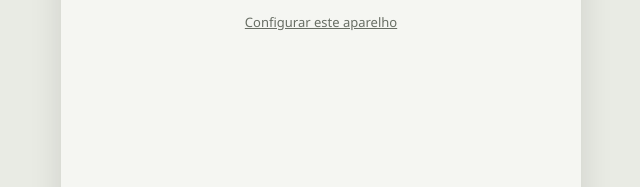
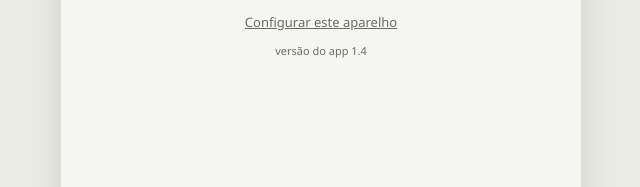
Before and after one commit to PCPAMB/APONTAMENTO, a plain HTML site: page index.html in a window 1280 px wide. Shown: the part 271-458 px from the top of the page, 319-959 px from the left. Drawn offline with Linux system fonts and the light colour scheme.

Commit message:
Add files via upload

```diff
--- a/index.html
+++ b/index.html
@@ -176,7 +176,7 @@ function tela(){
     <div class="lbl">${sel?"PIN de "+esc(sel.nome):"Toque no seu nome"}</div>
     <input class="in pin" id="pin" type="text" readonly onfocus="this.removeAttribute('readonly')" inputmode="numeric" maxlength="4" autocomplete="off" autocorrect="off" spellcheck="false" data-lpignore="true" data-1p-ignore value="${esc(UI.pin)}" placeholder="PIN (4 dígitos)">
     ${online()?`<div class="box" style="margin-top:16px">${pendentesEnvio()?`<b>⏳ ${pendentesEnvio()} item(ns) aguardando internet</b><div class="muted" style="margin:4px 0 8px">Ficam guardados neste aparelho e são enviados sozinhos quando a internet voltar.${S.erroEnvio?" ("+esc(S.erroEnvio)+")":""}</div><button class="btn sec" data-act="enviarAgora">Enviar agora</button>`:`<b>✓ Tudo enviado</b><div class="muted">${S.ultimoEnvio?"Último envio: "+br(S.ultimoEnvio):"Lançamentos vão direto para o servidor."}${abertas.length?` · ${abertas.length} ordem(ns) aberta(s) neste aparelho`:""}</div>`}</div>`:""}
-    <div style="text-align:center;margin-top:10px"><button class="linkbtn" data-go="admin">${S.cfg.adminPin?"Administração":"Configurar este aparelho"}</button></div></div>
+    <div style="text-align:center;margin-top:10px"><button class="linkbtn" data-go="admin">${S.cfg.adminPin?"Administração":"Configurar este aparelho"}</button><div class="muted" style="font-size:11px;margin-top:6px">versão do app 1.4</div></div></div>
     <div class="foot"><button class="btn" data-act="entrar"${sel&&UI.pin.length===4?"":" disabled"}>Entrar</button></div>`}
   case "inicio":{
     const o=ordemAberta();const hoje=S.lanc.filter(l=>l.uid===u.id&&l.data===today()).length;
```
